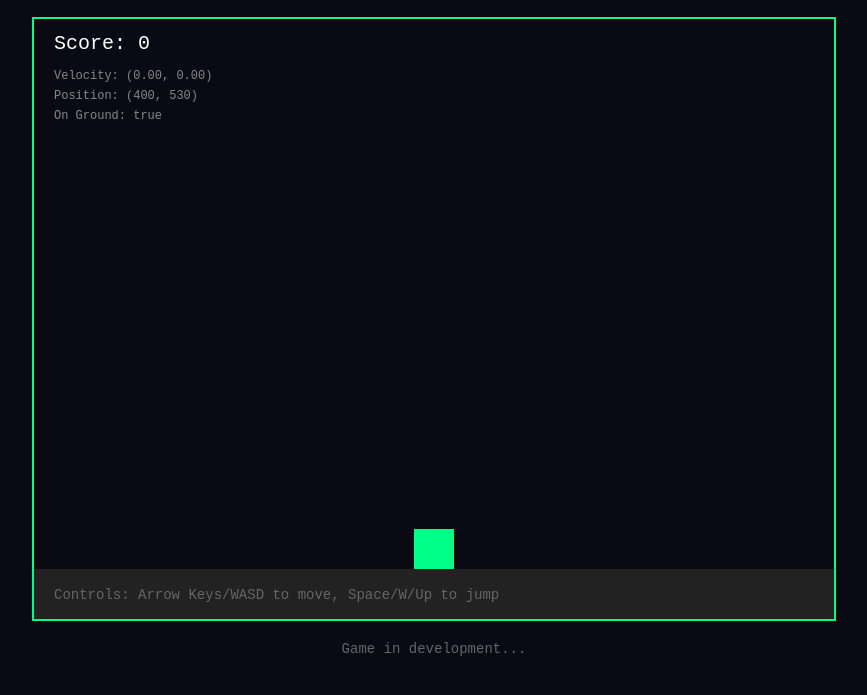
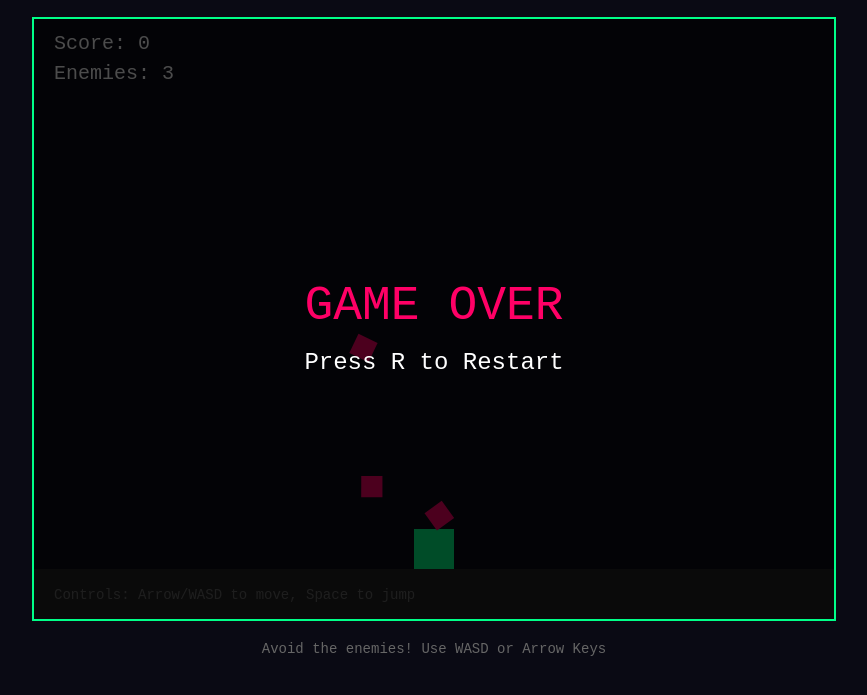
Before and after one commit to Chenik00Anas/Flat_Heroes_Game, a plain HTML site: page index.html in a window 1280 px wide. Shown: the part 95-790 px from the top of the page, without its empty margins (206-1073 px from the left). Drawn offline with Linux system fonts and the light colour scheme.

Commit message:
game.js and index.html where missing in previous commit - here they are added

```diff
--- a/index.html
+++ b/index.html
@@ -10,12 +10,12 @@
     <div class="container">
         <h1>Flat Heroes Game</h1>
         <canvas id="gameCanvas"></canvas>
-        <p class="info">Game in development...</p>
+        <p class="info">Avoid the enemies! Use WASD or Arrow Keys</p>
     </div>
 
-    <!-- Load Vector2D class first -->
+    <!-- Load scripts in order -->
     <script src="js/Vector2D.js"></script>
-    <!-- Then load game logic -->
+    <script src="js/Enemy.js"></script>
     <script src="js/game.js"></script>
 </body>
 </html>
--- a/js/game.js
+++ b/js/game.js
@@ -1,4 +1,4 @@
-// Flat Heroes Game - Vector Physics Implementation
+// Flat Heroes Game - Enemy AI Implementation
 // Get canvas and context
 const canvas = document.getElementById('gameCanvas');
 const ctx = canvas.getContext('2d');
@@ -7,30 +7,49 @@ const ctx = canvas.getContext('2d');
 canvas.width = 800;
 canvas.height = 600;
 
-// Player object with vector-based physics
+// Player object
 const player = {
-    pos: new Vector2D(400, 300),  // Position vector
-    vel: new Vector2D(0, 0),      // Velocity vector
-    acc: new Vector2D(0, 0),      // Acceleration vector
+    pos: new Vector2D(400, 300),
+    vel: new Vector2D(0, 0),
+    acc: new Vector2D(0, 0),
     size: 20,
     color: '#00ff88',
-    speed: 0.8,        // Acceleration force
-    maxSpeed: 6,       // Maximum velocity
-    jumpForce: -15,    // Jump strength
-    gravity: 0.6,      // Gravity force
+    speed: 0.8,
+    maxSpeed: 6,
+    jumpForce: -15,
+    gravity: 0.6,
     onGround: false
 };
 
 // Game variables
 let score = 0;
+let gameOver = false;
 const groundY = canvas.height - 50;
+
+// Enemies array
+const enemies = [];
+
+// Spawn initial enemies
+function spawnEnemies() {
+    for (let i = 0; i < 3; i++) {
+        const x = Math.random() * canvas.width;
+        const y = Math.random() * (canvas.height - 100);
+        enemies.push(new Enemy(x, y));
+    }
+}
 
 // Keyboard state
 const keys = {};
 
-// Keyboard event listeners
+// Event listeners
 window.addEventListener('keydown', function(e) {
     keys[e.key] = true;
+
+    // Reset game on R key
+    if (e.key === 'r' && gameOver) {
+        resetGame();
+    }
+
     if(['ArrowUp', 'ArrowDown', 'ArrowLeft', 'ArrowRight', ' '].includes(e.key)) {
         e.preventDefault();
     }
@@ -40,14 +59,24 @@ window.addEventListener('keyup', function(e) {
     keys[e.key] = false;
 });
 
-// Apply force to player (F = ma)
+// Apply force to player
 function applyForce(force) {
     player.acc = player.acc.add(force);
 }
 
-// Update player physics
+// Check collision between two rectangles
+function checkCollision(rect1, rect2) {
+    return rect1.x < rect2.x + rect2.width &&
+           rect1.x + rect1.width > rect2.x &&
+           rect1.y < rect2.y + rect2.height &&
+           rect1.y + rect1.height > rect2.y;
+}
+
+// Update player
 function updatePlayer() {
-    // Horizontal movement - apply forces
+    if (gameOver) return;
+
+    // Movement
     if (keys['ArrowLeft'] || keys['a'] || keys['A']) {
         applyForce(new Vector2D(-player.speed, 0));
     }
@@ -61,22 +90,14 @@ function updatePlayer() {
         player.onGround = false;
     }
 
-    // Apply gravity
+    // Gravity
     applyForce(new Vector2D(0, player.gravity));
 
-    // Update velocity with acceleration
+    // Update physics
     player.vel = player.vel.add(player.acc);
-
-    // Apply friction to horizontal movement
     player.vel.x *= 0.85;
-
-    // Limit velocity to max speed
     player.vel = player.vel.limit(player.maxSpeed);
-
-    // Update position with velocity
     player.pos = player.pos.add(player.vel);
-
-    // Reset acceleration (forces are only applied once per frame)
     player.acc = player.acc.mult(0);
 
     // Ground collision
@@ -88,7 +109,7 @@ function updatePlayer() {
         player.onGround = false;
     }
 
-    // Horizontal boundaries
+    // Boundaries
     if (player.pos.x - player.size < 0) {
         player.pos.x = player.size;
         player.vel.x = 0;
@@ -97,28 +118,44 @@ function updatePlayer() {
         player.pos.x = canvas.width - player.size;
         player.vel.x = 0;
     }
-
-    // Top boundary
     if (player.pos.y - player.size < 0) {
         player.pos.y = player.size;
         player.vel.y = 0;
     }
 }
 
-// Main game loop
-function gameLoop() {
-    // Update
-    updatePlayer();
+// Update enemies
+function updateEnemies() {
+    if (gameOver) return;
 
+    enemies.forEach(enemy => {
+        enemy.update(player.pos, canvas);
+
+        // Check collision with player
+        const playerBounds = {
+            x: player.pos.x - player.size,
+            y: player.pos.y - player.size,
+            width: player.size * 2,
+            height: player.size * 2
+        };
+
+        if (checkCollision(playerBounds, enemy.getBounds())) {
+            gameOver = true;
+        }
+    });
+}
+
+// Draw everything
+function draw() {
     // Clear canvas
     ctx.fillStyle = '#0a0a14';
     ctx.fillRect(0, 0, canvas.width, canvas.height);
 
-    // Draw ground
+    // Ground
     ctx.fillStyle = '#222222';
     ctx.fillRect(0, groundY, canvas.width, 50);
 
-    // Draw player
+    // Player
     ctx.fillStyle = player.color;
     ctx.fillRect(
         player.pos.x - player.size,
@@ -127,30 +164,60 @@ function gameLoop() {
         player.size * 2
     );
 
-    // Draw UI
+    // Enemies
+    enemies.forEach(enemy => enemy.draw(ctx));
+
+    // UI
     ctx.fillStyle = '#ffffff';
     ctx.font = '20px monospace';
     ctx.fillText('Score: ' + score, 20, 30);
-
-    // Debug info
-    ctx.fillStyle = '#888888';
-    ctx.font = '12px monospace';
-    ctx.fillText('Velocity: (' + player.vel.x.toFixed(2) + ', ' + player.vel.y.toFixed(2) + ')', 20, 60);
-    ctx.fillText('Position: (' + player.pos.x.toFixed(0) + ', ' + player.pos.y.toFixed(0) + ')', 20, 80);
-    ctx.fillText('On Ground: ' + player.onGround, 20, 100);
+    ctx.fillText('Enemies: ' + enemies.length, 20, 60);
 
     // Controls
     ctx.fillStyle = '#666666';
     ctx.font = '14px monospace';
-    ctx.fillText('Controls: Arrow Keys/WASD to move, Space/W/Up to jump', 20, canvas.height - 20);
+    ctx.fillText('Controls: Arrow/WASD to move, Space to jump', 20, canvas.height - 20);
 
-    // Continue loop
+    // Game over screen
+    if (gameOver) {
+        ctx.fillStyle = 'rgba(0, 0, 0, 0.7)';
+        ctx.fillRect(0, 0, canvas.width, canvas.height);
+
+        ctx.fillStyle = '#ff0066';
+        ctx.font = '48px monospace';
+        ctx.textAlign = 'center';
+        ctx.fillText('GAME OVER', canvas.width / 2, canvas.height / 2);
+
+        ctx.fillStyle = '#ffffff';
+        ctx.font = '24px monospace';
+        ctx.fillText('Press R to Restart', canvas.width / 2, canvas.height / 2 + 50);
+        ctx.textAlign = 'left';
+    }
+}
+
+// Reset game
+function resetGame() {
+    player.pos = new Vector2D(400, 300);
+    player.vel = new Vector2D(0, 0);
+    player.acc = new Vector2D(0, 0);
+    enemies.length = 0;
+    spawnEnemies();
+    score = 0;
+    gameOver = false;
+}
+
+// Main game loop
+function gameLoop() {
+    updatePlayer();
+    updateEnemies();
+    draw();
     requestAnimationFrame(gameLoop);
 }
 
 // Start game
 window.onload = function() {
-    console.log('Game initialized with Vector2D physics');
-    console.log('Vector-based position, velocity, and acceleration');
+    console.log('Game initialized with Enemy AI');
+    console.log('Enemies use steering behavior to seek player');
+    spawnEnemies();
     gameLoop();
 };
```
